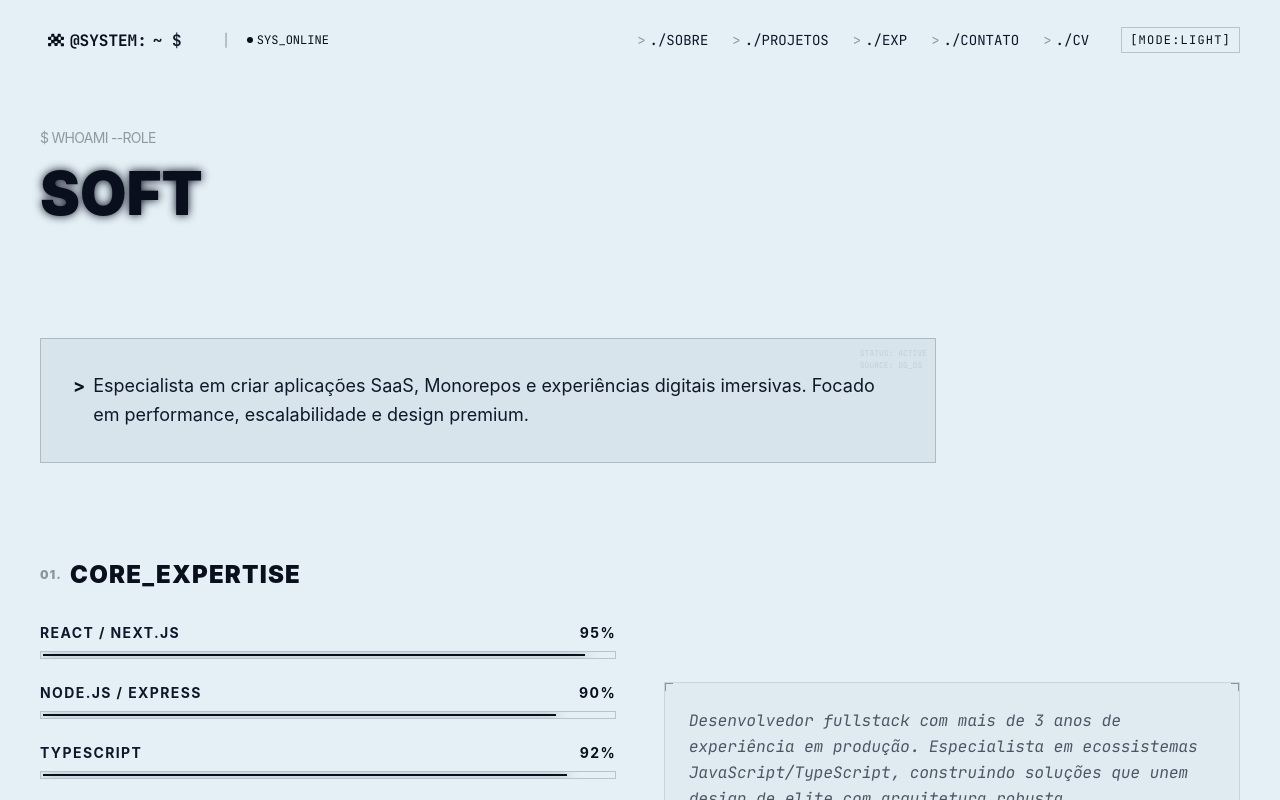
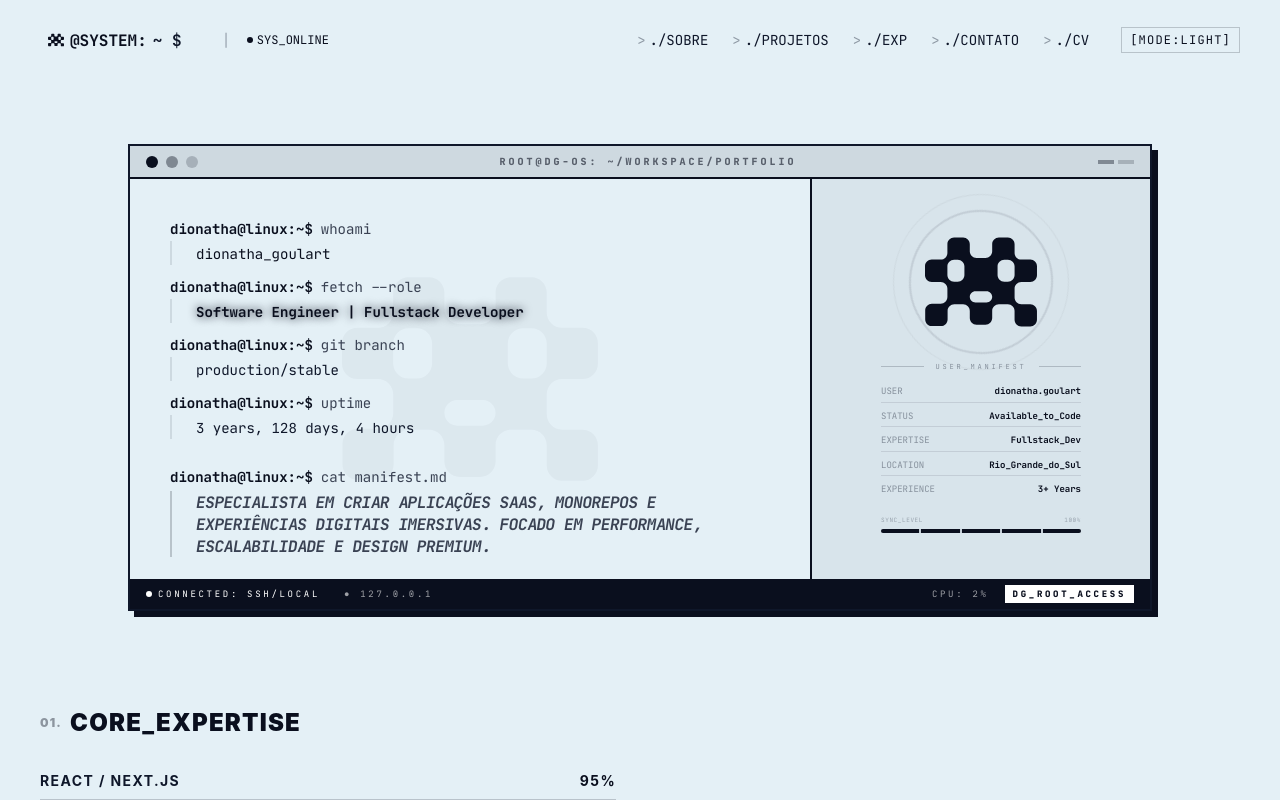
Before and after one commit to DionathaGoulart/Portfolio, a Next.js app: page /dev in a window 1280 px wide. Shown: the top 800 px of the page. Built offline with nearby package versions, Linux system fonts and the light colour scheme.

Commit message:
feat(dev): redesign hero section with retro terminal aesthetic

```diff
--- a/src/components/dev/DevPageClient.tsx
+++ b/src/components/dev/DevPageClient.tsx
@@ -29,7 +29,8 @@ export default function DevPageClient() {
   const sections = devContent.sections;
 
   return (
-    <div ref={containerRef}>
+    <div ref={containerRef} className="relative overflow-x-hidden">
+      <div className="terminal-scanline opacity-10 pointer-events-none" />
       <Header />
       <PersonaPage content={devContent}>
         {sections.hero.enabled && <Hero />}
--- a/src/components/dev/Hero.tsx
+++ b/src/components/dev/Hero.tsx
@@ -2,43 +2,161 @@
 import { motion } from "framer-motion";
 import { devContent } from "@/data/dev-config";
 import { TypingText } from "@/components/shared/TypingText";
+import { Logo } from "@/components/shared/Logo";
 
 export default function Hero() {
+  const terminalLines = [
+    { cmd: "whoami", value: "dionatha_goulart", color: "text-accent" },
+    { cmd: "fetch --role", value: devContent.role, isTyping: true },
+    { cmd: "git branch", value: "production/stable" },
+    { cmd: "uptime", value: "3 years, 128 days, 4 hours" },
+  ];
+
   return (
-    <section className="space-y-6 md:space-y-8 mb-16 md:mb-24">
+    <section className="relative mb-16 md:mb-24 pt-4">
       <motion.div
-        initial={{ opacity: 0, x: -20 }}
-        animate={{ opacity: 1, x: 0 }}
-        className="space-y-2"
+        initial={{ opacity: 0, y: 20 }}
+        animate={{ opacity: 1, y: 0 }}
+        className="retro-border bg-card retro-shadow overflow-hidden max-w-5xl mx-auto"
       >
-        <p className="opacity-40 tracking-tighter text-xs md:text-sm">
-          $ WHOAMI --ROLE
-        </p>
-        <div className="relative">
-          <h1 className="text-3xl sm:text-4xl md:text-6xl font-black opacity-0 pointer-events-none select-none uppercase leading-tight">
-            {devContent.role}
-          </h1>
-          <h1 className="text-3xl sm:text-4xl md:text-6xl font-black text-accent leading-tight uppercase terminal-glow absolute top-0 left-0">
-            <TypingText text={devContent.role} speed={70} />
-          </h1>
-        </div>
-      </motion.div>
-
-      <motion.div
-        initial={{ opacity: 0 }}
-        animate={{ opacity: 1 }}
-        transition={{ delay: 0.3 }}
-        className="p-6 md:p-8 border border-accent/20 bg-accent/5 relative overflow-hidden group max-w-4xl"
-      >
-        <div className="absolute top-0 right-0 p-2 opacity-10 font-mono text-[8px] select-none uppercase">
-          STATUS: ACTIVE
-          <br />
-          SOURCE: DG_OS
+        {/* Terminal Header */}
+        <div className="bg-accent/10 border-b-2 border-accent flex justify-between items-center px-4 py-2">
+          <div className="flex gap-2">
+            <div className="w-3 h-3 rounded-full bg-accent" />
+            <div className="w-3 h-3 rounded-full bg-accent/40" />
+            <div className="w-3 h-3 rounded-full bg-accent/20" />
+          </div>
+          <div className="font-mono text-[10px] font-black uppercase tracking-[0.3em] text-accent/60">
+            root@dg-os: ~/workspace/portfolio
+          </div>
+          <div className="flex gap-1">
+             <div className="w-4 h-1 bg-accent/40" />
+             <div className="w-4 h-1 bg-accent/20" />
+          </div>
         </div>
 
-        <div className="leading-relaxed text-base md:text-lg relative z-10 flex gap-2">
-          <span className="text-accent font-bold">{">"}</span>
-          <p>{devContent.hero.description}</p>
+        <div className="grid grid-cols-1 md:grid-cols-12">
+          {/* Terminal Content Area - FIXED HEIGHT */}
+          <div className="md:col-span-8 p-6 md:p-10 font-mono relative overflow-hidden h-[450px] md:h-[400px] flex flex-col justify-start">
+            {/* Background Logo Watermark */}
+            <div className="absolute top-1/2 left-1/2 -translate-x-1/2 -translate-y-1/2 w-64 h-64 opacity-[0.03] pointer-events-none">
+              <Logo className="w-full h-full text-accent" />
+            </div>
+
+            <div className="relative z-10 space-y-3">
+              {terminalLines.map((line, i) => (
+                <div key={i} className="space-y-0.5">
+                  <div className="flex items-center gap-2">
+                    <span className="text-accent font-bold text-xs md:text-sm">dionatha@linux:~$</span>
+                    <span className="text-foreground/80 text-xs md:text-sm">{line.cmd}</span>
+                  </div>
+                  <div className="pl-6 border-l-2 border-accent/10 min-h-[1.2rem]">
+                    <span className={`${line.color || 'text-foreground'} text-xs md:text-sm`}>
+                      {line.isTyping ? (
+                        <span className="text-accent terminal-glow font-bold">
+                           <TypingText text={line.value} speed={40} />
+                        </span>
+                      ) : (
+                        line.value
+                      )}
+                    </span>
+                  </div>
+                </div>
+              ))}
+
+              <div className="pt-4 space-y-1">
+                <div className="flex items-center gap-2">
+                  <span className="text-accent font-bold text-xs md:text-sm">dionatha@linux:~$</span>
+                  <span className="text-foreground/80 text-xs md:text-sm">cat manifest.md</span>
+                </div>
+                <div className="pl-6 border-l-2 border-accent/20">
+                   <p className="text-foreground/80 leading-snug max-w-lg uppercase font-bold tracking-tight text-sm md:text-base italic">
+                      {devContent.hero.description}
+                   </p>
+                </div>
+              </div>
+
+              {/* Blinking Cursor */}
+              <div className="flex items-center gap-2 pt-2">
+                <span className="text-accent font-bold text-xs md:text-sm">dionatha@linux:~$</span>
+                <span className="w-2 h-4 bg-accent animate-pulse" />
+              </div>
+            </div>
+          </div>
+
+          {/* Side Info / Logo Branding */}
+          <div className="md:col-span-4 border-t-2 md:border-t-0 md:border-l-2 border-accent bg-accent/5 p-6 flex flex-col items-center justify-center gap-6 relative overflow-hidden">
+             {/* Decorative grid pattern */}
+             <div className="absolute inset-0 opacity-[0.05] pointer-events-none"
+                  style={{ backgroundImage: 'radial-gradient(var(--color-accent) 1px, transparent 1px)', backgroundSize: '15px 15px' }}
+             />
+
+             <div className="relative group scale-90 md:scale-100">
+                <div className="absolute -inset-4 border-2 border-accent/10 group-hover:border-accent/30 transition-colors animate-[spin_15s_linear_infinite] rounded-full" />
+                <div className="absolute -inset-8 border border-accent/5 animate-[spin_20s_linear_infinite_reverse] rounded-full" />
+                <Logo className="w-24 h-24 md:w-28 md:h-28 text-accent drop-shadow-[0_0_15px_rgba(var(--color-accent),0.3)] relative z-10" />
+             </div>
+
+             <div className="text-center space-y-3 relative z-10 w-full max-w-[200px]">
+                <div className="flex justify-between items-center">
+                   <div className="h-px flex-1 bg-accent/20" />
+                   <div className="mx-3 font-mono text-[7px] uppercase tracking-[0.4em] opacity-40 whitespace-nowrap">USER_MANIFEST</div>
+                   <div className="h-px flex-1 bg-accent/20" />
+                </div>
+
+                <div className="grid grid-cols-1 gap-1.5 font-mono">
+                   <div className="flex justify-between items-center text-[9px] border-b border-accent/10 pb-1">
+                      <span className="opacity-40 uppercase">User</span>
+                      <span className="text-accent font-bold">dionatha.goulart</span>
+                   </div>
+                   <div className="flex justify-between items-center text-[9px] border-b border-accent/10 pb-1">
+                      <span className="opacity-40 uppercase">Status</span>
+                      <span className="text-accent font-bold">Available_to_Code</span>
+                   </div>
+                   <div className="flex justify-between items-center text-[9px] border-b border-accent/10 pb-1">
+                      <span className="opacity-40 uppercase">Expertise</span>
+                      <span className="text-accent font-bold">Fullstack_Dev</span>
+                   </div>
+                   <div className="flex justify-between items-center text-[9px] border-b border-accent/10 pb-1">
+                      <span className="opacity-40 uppercase">Location</span>
+                      <span className="text-accent font-bold">Rio_Grande_do_Sul</span>
+                   </div>
+                   <div className="flex justify-between items-center text-[9px]">
+                      <span className="opacity-40 uppercase">Experience</span>
+                      <span className="text-accent font-bold">3+ Years</span>
+                   </div>
+                </div>
+
+                <div className="pt-2 text-left">
+                   <div className="font-mono text-[6px] uppercase tracking-widest opacity-30 mb-1 flex justify-between">
+                      <span>Sync_Level</span>
+                      <span>100%</span>
+                   </div>
+                   <div className="h-1 w-full bg-accent/10 rounded-full overflow-hidden flex gap-0.5">
+                      <div className="h-full bg-accent w-[20%]" />
+                      <div className="h-full bg-accent w-[20%]" />
+                      <div className="h-full bg-accent w-[20%]" />
+                      <div className="h-full bg-accent w-[20%]" />
+                      <div className="h-full bg-accent w-[20%] animate-pulse" />
+                   </div>
+                </div>
+             </div>
+          </div>
+        </div>
+
+        {/* Bottom Status Bar */}
+        <div className="bg-accent text-white px-4 py-1.5 flex justify-between items-center font-mono text-[9px] uppercase tracking-[0.3em]">
+          <div className="flex gap-6">
+            <span className="flex items-center gap-1.5">
+               <span className="w-1.5 h-1.5 bg-white rounded-full" />
+               Connected: SSH/LOCAL
+            </span>
+            <span className="hidden sm:inline opacity-60">● 127.0.0.1</span>
+          </div>
+          <div className="flex gap-4 items-center">
+             <span className="opacity-60 hidden md:inline">CPU: 2%</span>
+             <span className="bg-white text-accent px-2 font-black py-0.5">DG_ROOT_ACCESS</span>
+          </div>
         </div>
       </motion.div>
     </section>
```
